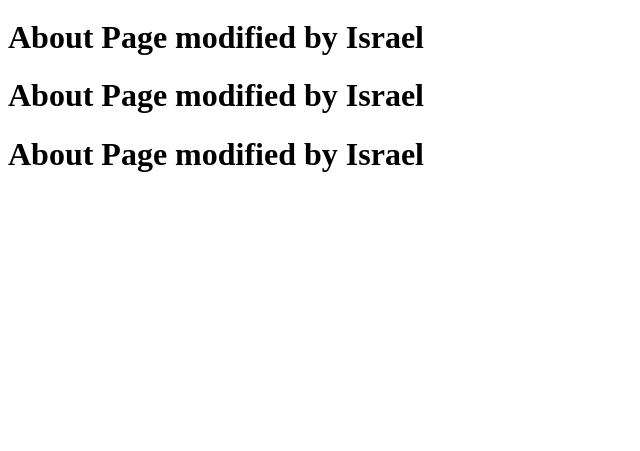
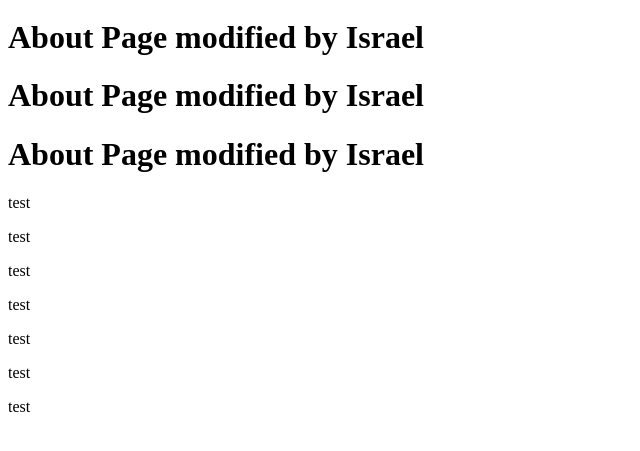
Before and after one commit to IsraelRuiz1786/pagesapp, a Django app: template templates/about.html in a window 1280 px wide. Shown: the part 204-655 px from the top of the page, without its empty margins (0-640 px from the left). Run offline with Django 3.2, Linux system fonts and the light colour scheme; the template is opened without the code that fills it, so the values that code supplies are empty.

Commit message:
Se agregó parrafo de test

```diff
--- a/templates/about.html
+++ b/templates/about.html
@@ -8,4 +8,12 @@
 <h1>About Page modified by Israel</h1>
 <h1>About Page modified by Israel</h1>
 <h1>About Page modified by Israel</h1>
+
+<p>test</p>
+<p>test</p>
+<p>test</p>
+<p>test</p>
+<p>test</p>
+<p>test</p>
+<p>test</p>
 {% endblock content %}
```
Also changed, not shown: templates/home.html (+10 -0 lines).
